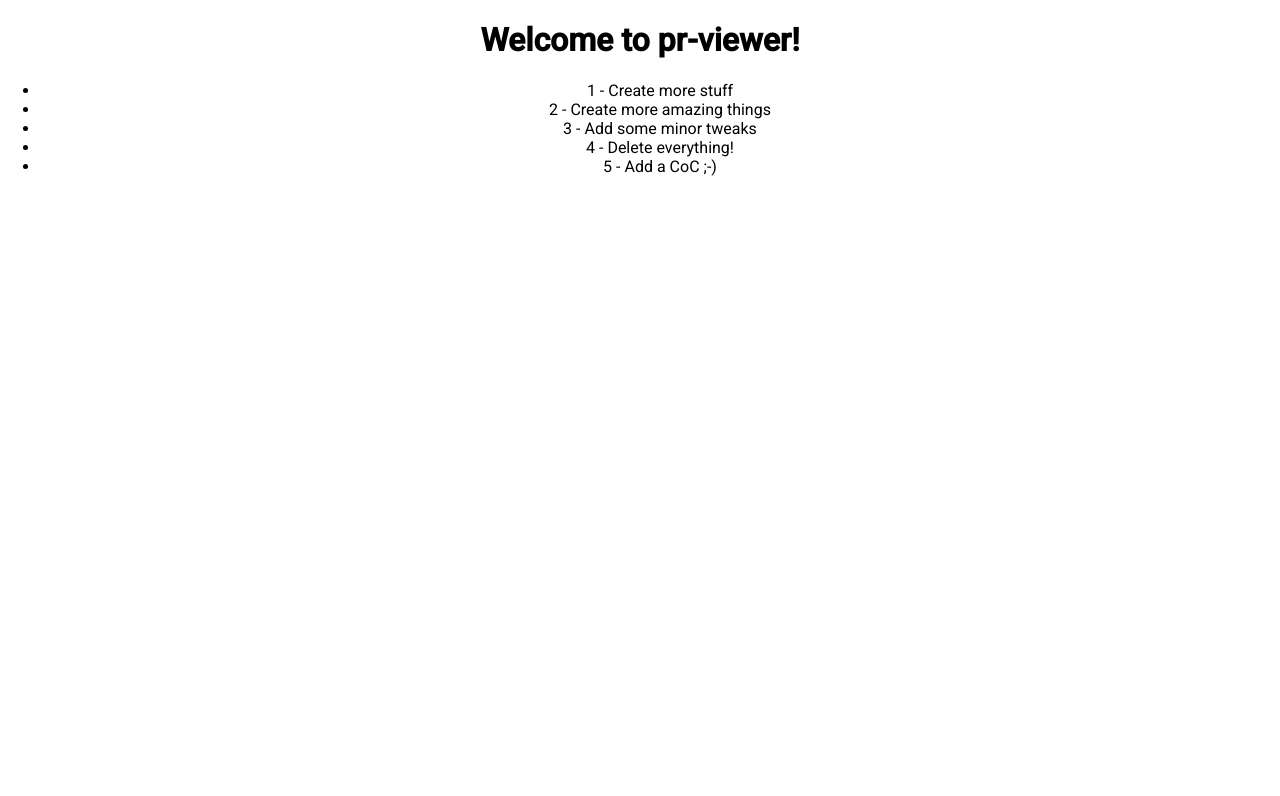
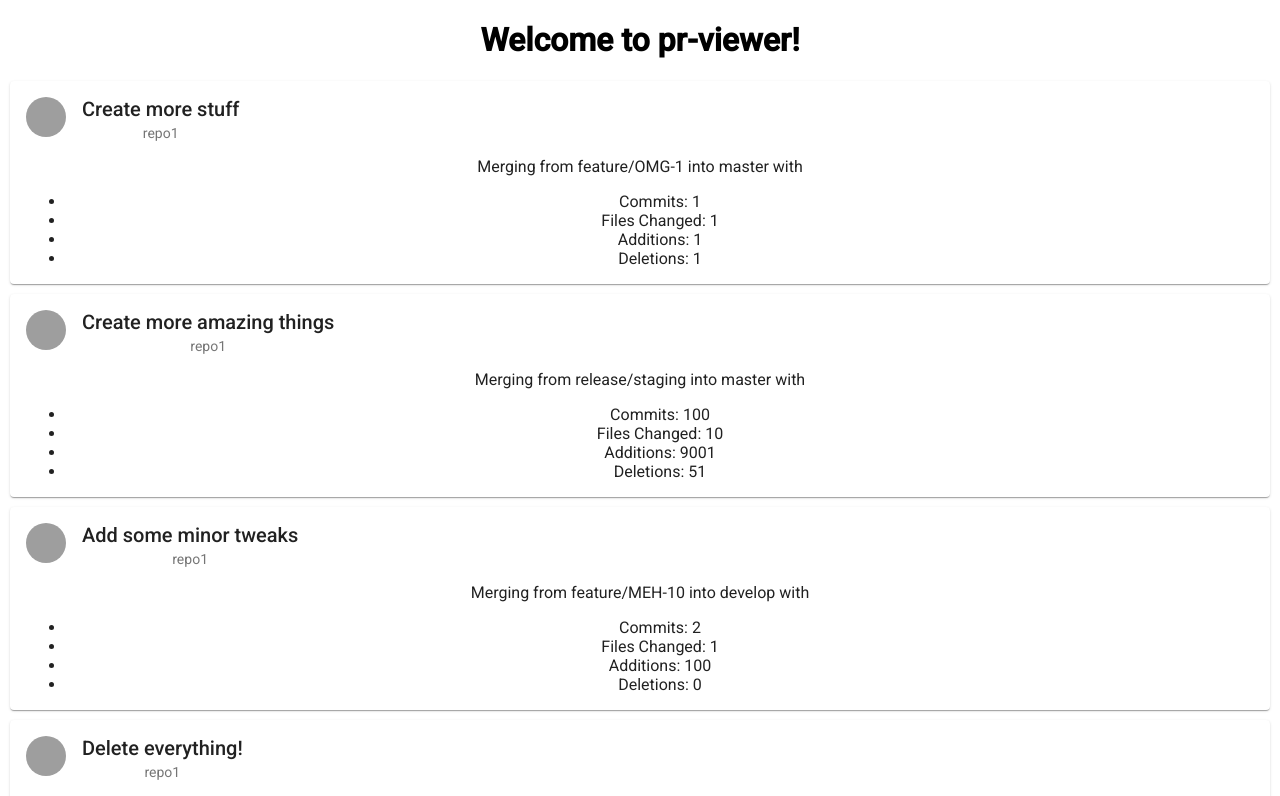
Before and after one commit to CasperKoning/pr-viewer, an Angular app: page / in a window 1280 px wide. Shown: the top 796 px of the page. Built offline with nearby package versions, Linux system fonts and the light colour scheme; grey boxes are pictures that could not be loaded.

Commit message:
Style PR Cards as Material components

```diff
--- a/src/app/app.module.ts
+++ b/src/app/app.module.ts
@@ -5,6 +5,7 @@ import { AppComponent } from './app.component';
 import { PrListComponent } from './pr-list/pr-list.component';
 import { PullRequestCardComponent } from './pull-request-card/pull-request-card.component';
 import { BrowserAnimationsModule } from '@angular/platform-browser/animations';
+import { MatCardModule } from '@angular/material/card'
 
 @NgModule({
   declarations: [
@@ -14,7 +15,8 @@ import { BrowserAnimationsModule } from '@angular/platform-browser/animations';
   ],
   imports: [
     BrowserModule,
-    BrowserAnimationsModule // Disable with NoopAnimationsModule
+    BrowserAnimationsModule, // Disable with NoopAnimationsModule
+    MatCardModule,
     // Add imports for Material components, like MatButtonModule, MatCheckboxModule, etc.
   ],
   providers: [],
--- a/src/app/mock-prs.ts
+++ b/src/app/mock-prs.ts
@@ -1,9 +1,12 @@
-import { PullRequest } from './model/model';
+import { PullRequest, GithubUser, GithubRepository } from './model/model';
+
+const mockRepository: GithubRepository = { name: "repo1", url: "https://github.com/repo1" }
+const mockUser: GithubUser = { login: "ckoning", avatarUrl: "https://avatars1.githubusercontent.com/u/8633389?s=460&v=4", url: "https://github.com/casperkoning" }
 
 export const MockPrs: Array<PullRequest> = [
-    { id: 1, title: "Create more stuff" },
-    { id: 2, title: "Create more amazing things" },
-    { id: 3, title: "Add some minor tweaks" },
-    { id: 4, title: "Delete everything!" },
-    { id: 5, title: "Add a CoC ;-)" },
+    { id: 1, title: "Create more stuff", url: "http://google.com/", repository: mockRepository, baseBranch: "master", headBranch: "feature/OMG-1", nrCommits: 1, filesChanged: 1, additions: 1, deletions: 1, author: mockUser, approvedReviewers: [mockUser, mockUser], requestedChangesReviewers: []},
+    { id: 2, title: "Create more amazing things", url: "http://google.com/", repository: mockRepository, baseBranch: "master", headBranch: "release/staging", nrCommits: 100, filesChanged: 10, additions: 9001, deletions: 51, author: mockUser, approvedReviewers: [mockUser, mockUser, mockUser, mockUser], requestedChangesReviewers: []},
+    { id: 3, title: "Add some minor tweaks", url: "http://google.com/", repository: mockRepository, baseBranch: "develop", headBranch: "feature/MEH-10", nrCommits: 2, filesChanged: 1, additions: 100, deletions: 0, author: mockUser, approvedReviewers: [], requestedChangesReviewers: [mockUser]},
+    { id: 4, title: "Delete everything!", url: "http://google.com/", repository: mockRepository, baseBranch: "master", headBranch: "delete", nrCommits: 1, filesChanged: 10000, additions: 0, deletions: 900000, author: mockUser, approvedReviewers: [], requestedChangesReviewers: [mockUser, mockUser, mockUser, mockUser]},
+    { id: 5, title: "Add a CoC ;-)", url: "http://google.com/", repository: mockRepository, baseBranch: "master", headBranch: "code-of-conduct", nrCommits: 1, filesChanged: 1, additions: 100, deletions: 0, author: mockUser, approvedReviewers: [], requestedChangesReviewers: []},
 ]
--- a/src/app/pr-list/pr-list.component.html
+++ b/src/app/pr-list/pr-list.component.html
@@ -1,5 +1 @@
-<ul>
-<li *ngFor="let pr of prs" [class.selected]="pr === selectedPr" (click) = "onSelect(pr)">
-  <app-pull-request-card [pr] = pr></app-pull-request-card>
-</li>
-</ul>
+<app-pull-request-card *ngFor="let pr of prs" [pr] = pr></app-pull-request-card>
--- a/src/app/pull-request-card/pull-request-card.component.css
+++ b/src/app/pull-request-card/pull-request-card.component.css
@@ -0,0 +1,13 @@
+.pull-request-card {
+    margin-left: 10px;
+    margin-right: 10px;
+    margin-bottom: 10px;
+}
+
+.pull-request-card-header-image {
+    background-size: cover;
+}
+
+.mat-card-image {
+    max-width: 200px;
+}
--- a/src/app/pull-request-card/pull-request-card.component.html
+++ b/src/app/pull-request-card/pull-request-card.component.html
@@ -1 +1,19 @@
-<span class="pull-request">{{pr.id}} - {{pr.title}}</span>
+<mat-card class="pull-request-card">
+  <mat-card-header>
+    <img mat-card-avatar src="{{pr.author.avatarUrl}}" class="pull-request-card-header-image" alt="{{pr.author.login}}">
+    <mat-card-title>{{pr.title}}</mat-card-title>
+    <mat-card-subtitle>{{pr.repository.name}}</mat-card-subtitle>
+  </mat-card-header>
+  Merging from {{pr.headBranch}} into {{pr.baseBranch}} with <br>
+  <ul>
+    <li>Commits: {{pr.nrCommits}}</li>
+    <li>Files Changed: {{pr.filesChanged}}</li>
+    <li>Additions: {{pr.additions}}</li>
+    <li>Deletions: {{pr.deletions}}</li>
+  </ul>
+  <!-- <mat-card-content>
+    <p>
+      Here's some content for the PR (maybe expand once the item is selected?)
+    </p>
+  </mat-card-content> -->
+</mat-card>
```
Also changed, not shown: src/app/model/model.ts (+22 -0 lines).
